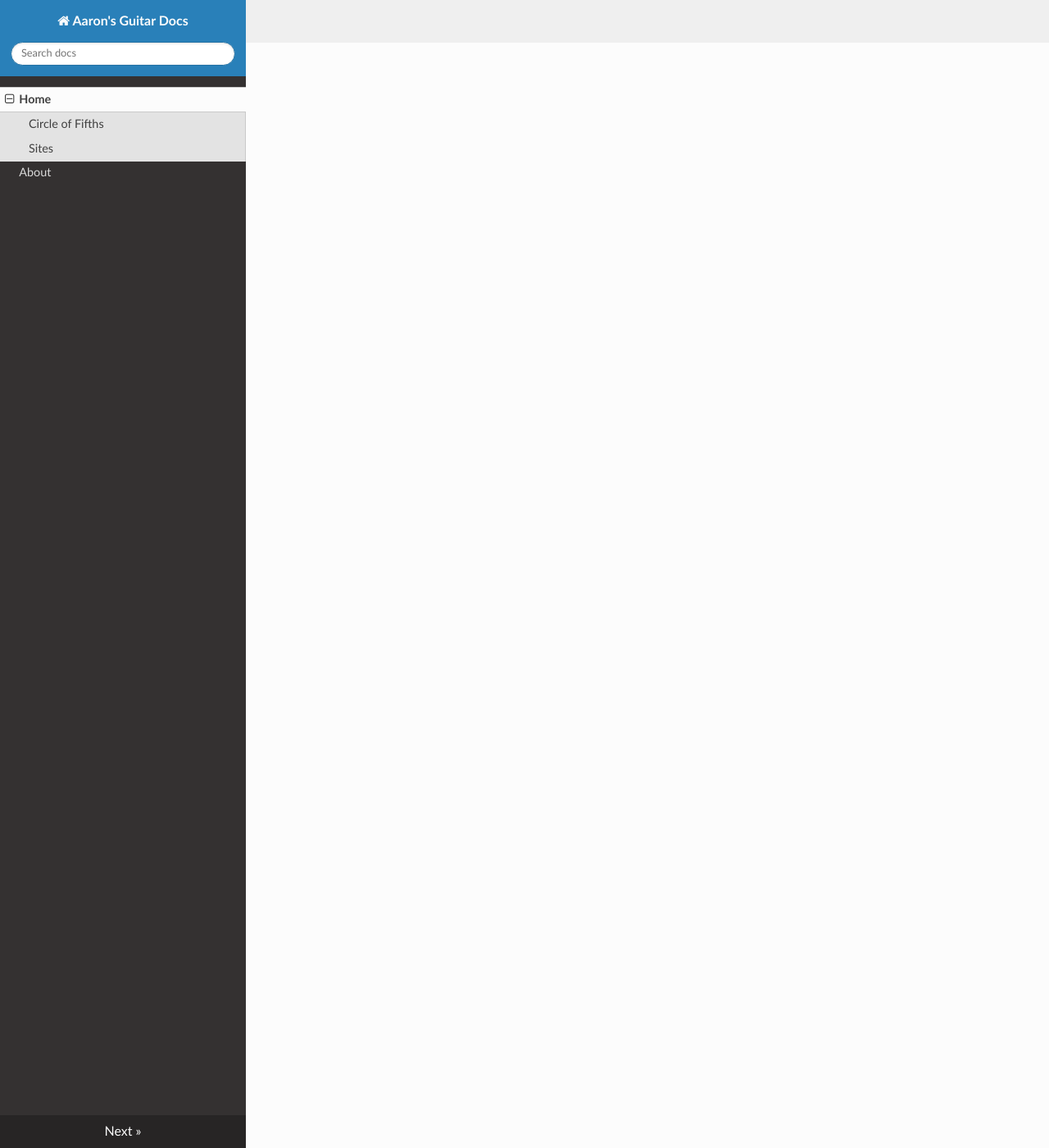
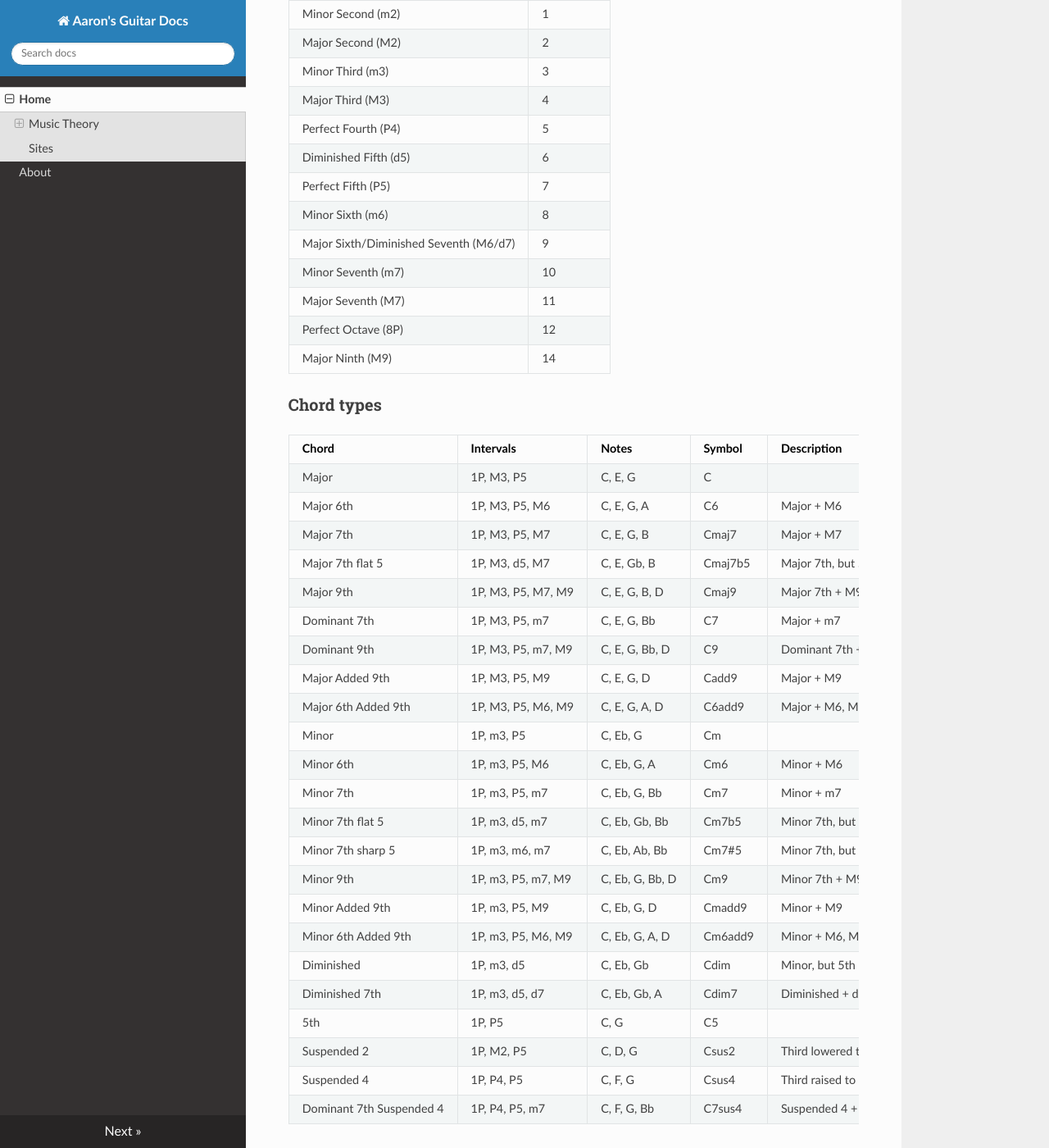
Before and after one commit to aaronenberg/guitar, an MkDocs documentation site: the page built from docs/index.md, in a window 1280 px wide and 1400 px high, scrolled down 1348 px. Shown: the whole window at 82% size. Built offline with MkDocs 1.6.1, drawn with Linux system fonts in a browser that asks for light colours; nearby versions of some CDN libraries; some of the changed text lies outside the part shown.

Commit message:
add music theory

```diff
--- a/docs/index.md
+++ b/docs/index.md
@@ -1,8 +1,68 @@
 # Aaron's Guitar Docs
 
-## Circle of Fifths
+## Music Theory
+
+### Diatonic Scale
+
+A diatonic scale is a heptatonic (seven-note) scale that includes five whole
+steps (whole tones) and two half steps (semitones) in each octave, in which the
+two half steps are separated from each other by either two or three whole steps.
+In other words, the half steps are maximally separated from each other.
+
+In Western music, there are seven such scales, and they are commonly known as
+the modes of the major scale: Ionian, Dorian, Phrygian, Lydian, Mixolydian,
+Aeolian, and Locrian.
+
+### Circle of Fifths
 
 ![Circle Of Fifths](img/circle_of_fifths.png)
+
+### Note intervals
+
+| Interval                              | Semitones |
+|---------------------------------------|-----------|
+| Perfect Unison (1P)                   | 0         |
+| Minor Second (m2)                     | 1         |
+| Major Second (M2)                     | 2         |
+| Minor Third (m3)                      | 3         |
+| Major Third (M3)                      | 4         |
+| Perfect Fourth (P4)                   | 5         |
+| Diminished Fifth (d5)                 | 6         |
+| Perfect Fifth (P5)                    | 7         |
+| Minor Sixth (m6)                      | 8         |
+| Major Sixth/Diminished Seventh (M6/d7)| 9         |
+| Minor Seventh (m7)                    | 10        |
+| Major Seventh (M7)                    | 11        |
+| Perfect Octave (8P)                   | 12        |
+| Major Ninth (M9)                      | 14        |
+
+### Chord types
+
+| Chord                      | Intervals           | Notes             | Symbol      | Description                                  |
+|----------------------------|---------------------|-------------------|-------------|----------------------------------------------|
+| Major                      | 1P, M3, P5          | C, E, G           | C           |                                              |
+| Major 6th                  | 1P, M3, P5, M6      | C, E, G, A        | C6          | Major + M6                                   |
+| Major 7th                  | 1P, M3, P5, M7      | C, E, G, B        | Cmaj7       | Major + M7                                   |
+| Major 7th flat 5           | 1P, M3, d5, M7      | C, E, Gb, B       | Cmaj7b5     | Major 7th, but 5th lowered a semitone        |
+| Major 9th                  | 1P, M3, P5, M7, M9  | C, E, G, B, D     | Cmaj9       | Major 7th + M9                               |
+| Dominant 7th               | 1P, M3, P5, m7      | C, E, G, Bb       | C7          | Major + m7                                   |
+| Dominant 9th               | 1P, M3, P5, m7, M9  | C, E, G, Bb, D    | C9          | Dominant 7th + M9                            |
+| Major Added 9th            | 1P, M3, P5, M9      | C, E, G, D        | Cadd9       | Major + M9                                   |
+| Major 6th Added 9th        | 1P, M3, P5, M6, M9  | C, E, G, A, D     | C6add9      | Major + M6, M9                               |
+| Minor                      | 1P, m3, P5          | C, Eb, G          | Cm          |                                              |
+| Minor 6th                  | 1P, m3, P5, M6      | C, Eb, G, A       | Cm6         | Minor + M6                                   |
+| Minor 7th                  | 1P, m3, P5, m7      | C, Eb, G, Bb      | Cm7         | Minor + m7                                   |
+| Minor 7th flat 5           | 1P, m3, d5, m7      | C, Eb, Gb, Bb     | Cm7b5       | Minor 7th, but 5th lowered a semitone        |
+| Minor 7th sharp 5          | 1P, m3, m6, m7      | C, Eb, Ab, Bb     | Cm7#5       | Minor 7th, but 5th raised a semitone         |
+| Minor 9th                  | 1P, m3, P5, m7, M9  | C, Eb, G, Bb, D   | Cm9         | Minor 7th + M9                               |
+| Minor Added 9th            | 1P, m3, P5, M9      | C, Eb, G, D       | Cmadd9      | Minor + M9                                   |
+| Minor 6th Added 9th        | 1P, m3, P5, M6, M9  | C, Eb, G, A, D    | Cm6add9     | Minor + M6, M9                               |
+| Diminished                 | 1P, m3, d5          | C, Eb, Gb         | Cdim        | Minor, but 5th lowered a semitone            |
+| Diminished 7th             | 1P, m3, d5, d7      | C, Eb, Gb, A      | Cdim7       | Diminished + d7                              |
+| 5th                        | 1P, P5              | C, G              | C5          |                                              |
+| Suspended 2                | 1P, M2, P5          | C, D, G           | Csus2       | Third lowered to major 2nd                   |
+| Suspended 4                | 1P, P4, P5          | C, F, G           | Csus4       | Third raised to perfect 4th                  |
+| Dominant 7th Suspended 4   | 1P, P4, P5, m7      | C, F, G, Bb       | C7sus4      | Suspended 4 + m7                             |
 
 ## Sites
 
```
